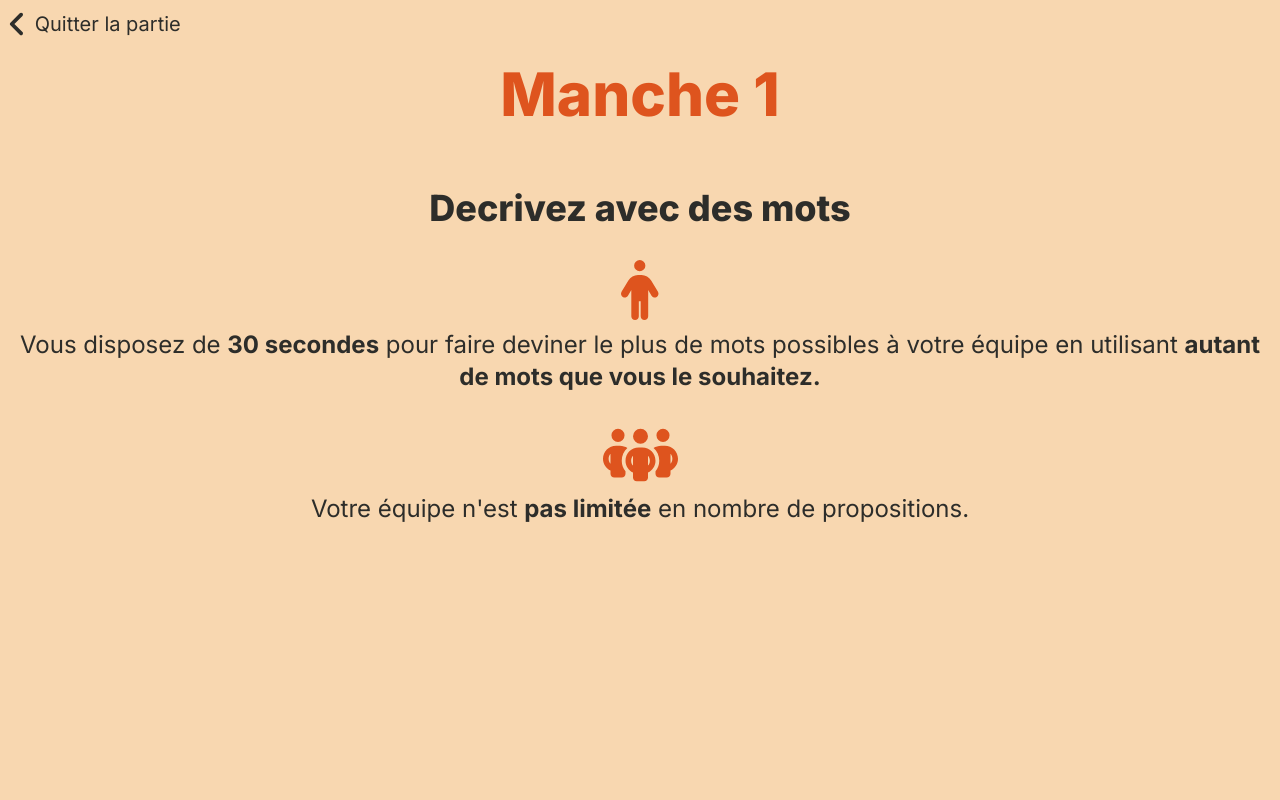
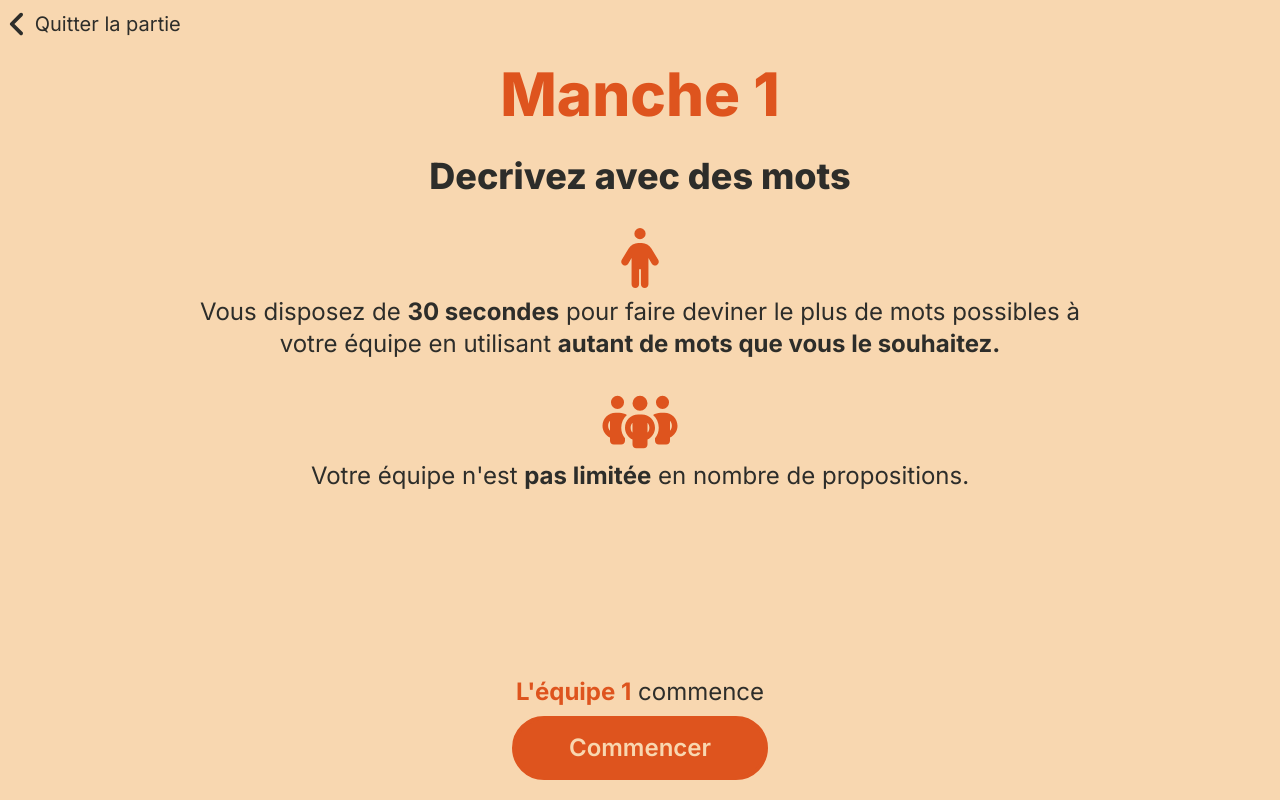
Before and after one commit to Spookywy/time2guess, a Next.js app: page /game in a window 1280 px wide. Built offline with nearby package versions, Linux system fonts and the light colour scheme.

Commit message:
:sparkles: improve rules page ui

```diff
--- a/src/app/create-teams/page.tsx
+++ b/src/app/create-teams/page.tsx
@@ -1,4 +1,5 @@
 "use client";
+import PrimaryButton from "@/components/buttons/primaryButton";
 import { faSquareArrowUpRight } from "@fortawesome/free-solid-svg-icons";
 import { FontAwesomeIcon } from "@fortawesome/react-fontawesome";
 import { useRouter } from "next/navigation";
@@ -33,12 +34,10 @@ export default function Page() {
           >
             Retour
           </button>
-          <button
-            className="h-16 w-64 rounded-full border-4 border-dark-orange bg-dark-orange font-semibold text-light-orange hover:border-jet hover:text-jet"
+          <PrimaryButton
+            label="Lancer la partie"
             onClick={() => router.push("/game")}
-          >
-            Lancer la partie
-          </button>
+          />
         </div>
       </div>
     </main>
--- a/src/app/globals.css
+++ b/src/app/globals.css
@@ -26,3 +26,9 @@
         transform: scale(1) rotate(0deg);
     }
 }
+
+.horizontallyCentered {
+    position: absolute;
+    left: 50%;
+    transform: translate(-50%);
+}
--- /dev/null
+++ b/src/components/buttons/primaryButton.tsx
@@ -0,0 +1,15 @@
+type PrimaryButtonProps = {
+  label: string;
+  onClick: () => void;
+};
+
+export default function PrimaryButton({ label, onClick }: PrimaryButtonProps) {
+  return (
+    <button
+      className="h-16 w-64 rounded-full border-4 border-dark-orange bg-dark-orange font-semibold text-light-orange hover:border-jet hover:text-jet"
+      onClick={onClick}
+    >
+      {label}
+    </button>
+  );
+}
--- a/src/components/game/roundRules.tsx
+++ b/src/components/game/roundRules.tsx
@@ -1,6 +1,7 @@
 import { RoundNumber } from "@/types/common";
 import { faPeopleGroup, faPerson } from "@fortawesome/free-solid-svg-icons";
 import { FontAwesomeIcon } from "@fortawesome/react-fontawesome";
+import PrimaryButton from "../buttons/primaryButton";
 
 type RoundRulesProps = {
   round: RoundNumber;
@@ -35,11 +36,11 @@ export default function RoundRules({ round }: RoundRulesProps) {
   ]);
 
   return (
-    <div className="m-4 text-center text-2xl text-jet">
+    <div className="m-4 flex flex-col text-center text-2xl text-jet md:mx-48">
       <h1 className="text-6xl font-extrabold text-dark-orange">
         Manche {round}
       </h1>
-      <h2 className="mb-8 mt-16 text-4xl font-extrabold">
+      <h2 className="mb-8 mt-8 text-4xl font-extrabold">
         {subTitles.get(round)}
       </h2>
       <FontAwesomeIcon
@@ -55,6 +56,13 @@ export default function RoundRules({ round }: RoundRulesProps) {
         className="mb-2 text-6xl text-dark-orange"
       />
       <div dangerouslySetInnerHTML={{ __html: teamRules.get(round)! }} />
+      <div className="horizontallyCentered bottom-5">
+        <p className="mb-2 text-jet">
+          <span className="font-bold text-dark-orange">L&apos;équipe 1</span>{" "}
+          commence
+        </p>
+        <PrimaryButton label="Commencer" onClick={() => {}} />
+      </div>
     </div>
   );
 }
```
